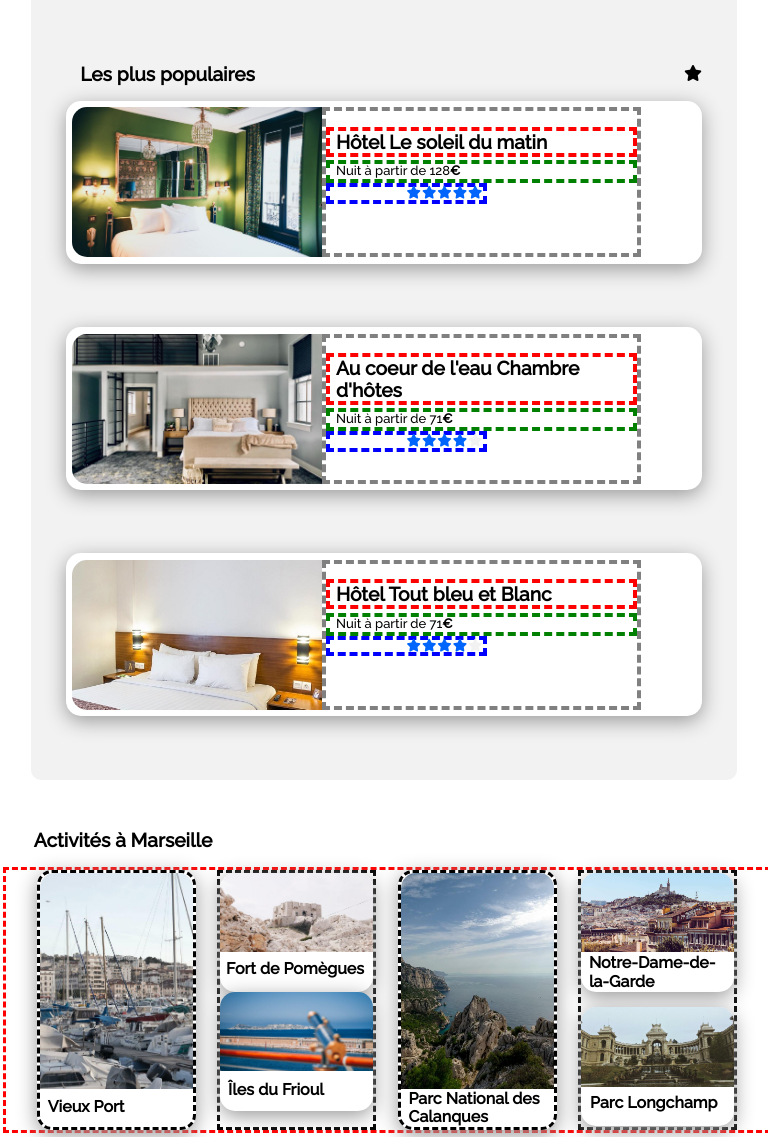
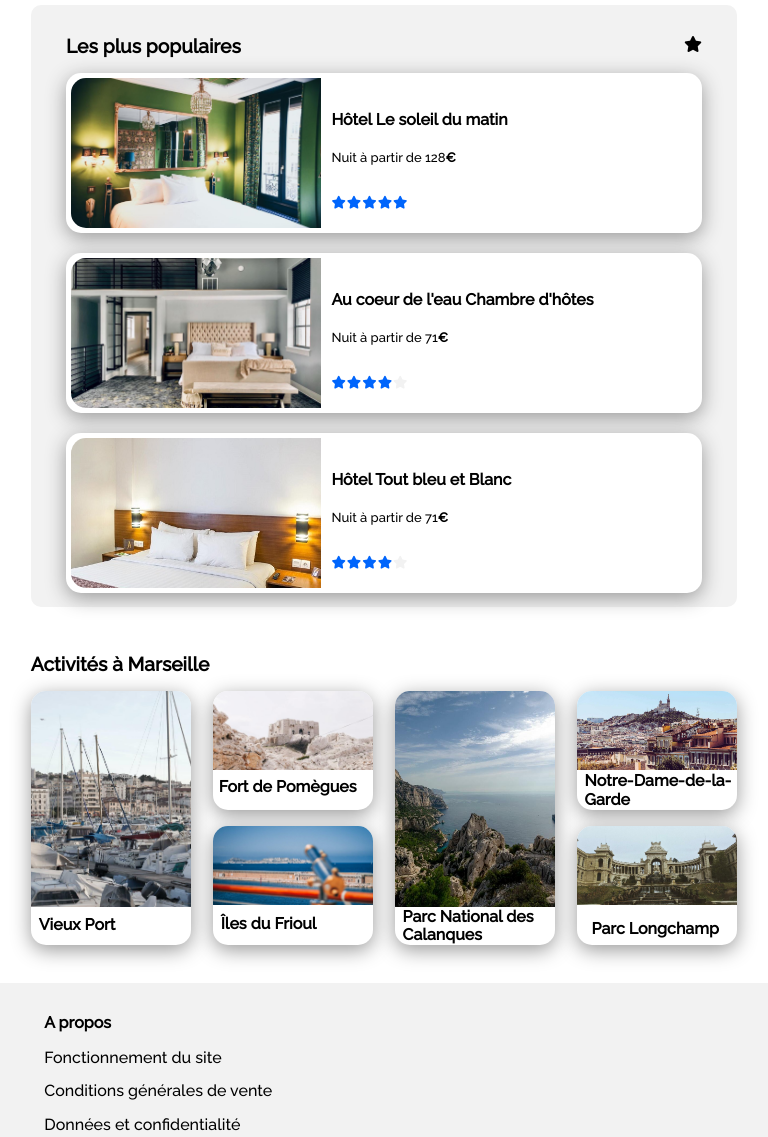
Before and after one commit to devwebrose/OC1Projet, a plain HTML site: page index.html in a window 768 px wide. Shown: the part 1075-2212 px from the top of the page. Drawn offline with Linux system fonts and the light colour scheme.

Commit message:
modifications made on cards and tablet version

```diff
--- a/style.css
+++ b/style.css
@@ -1,4 +1,3 @@
-
 body {
     font-family: 'Raleway', sans-serif;
     margin: 0;
@@ -193,7 +192,7 @@ body {
 .romance a:hover,
 .animals a:hover,
 .room_card a:hover,
-    .popular_card a:hover,
+.popular_cards a:hover,
 .big_card_1 a:hover,
 .big_card_2 a:hover,
 .small_card_1 a:hover,
@@ -202,6 +201,7 @@ body {
 .small_card_4 a:hover {
     color: #0065FC;
 }
+
 
 .info_part {
     display: flex;
@@ -255,11 +255,12 @@ body {
 }
 
 .rooms_cards {
+    width: auto;
     height: 70%;
-        justify-content: space-between;
-        width: auto;
     display: flex;
     flex-direction: column;
+    justify-content: space-between;
+    margin-bottom: 50px;
 }
 
 .first_line,
@@ -269,7 +270,6 @@ body {
     justify-content: space-between;
     width: 100%;
     gap: 2%;
-        border: greenyellow dashed 4px;
 }
 
 .room_card {
@@ -365,7 +365,6 @@ body {
     height: 120px;
     background-color: white;
     box-shadow: 0px 5px 20px #999;
-        transition: .1s;
 }
 
 .popular_image {
@@ -380,6 +379,9 @@ body {
 }
 
 .popular_body {
+    display: flex;
+    flex-direction: column;
+    justify-content: space-around;
     padding-left: 12px;
     width: 50%;
 }
@@ -393,7 +395,6 @@ body {
 
 .popular_body p {
     margin-top: 1%;
-        margin-bottom: 20px;
     font-size: small;
 }
 
@@ -402,13 +403,11 @@ body {
     justify-content: flex-start;
     font-size: 40%;
     gap: 1px;
-        border: green dashed 2px;
 }
 
 .activities {
     width: 100%;
     justify-content: flex-start;
-        border: white dashed;
     margin: 30px 0px 30px 0px;
 }
 
@@ -421,16 +420,14 @@ body {
     display: flex;
     justify-content: space-between;
     gap: 30px;
-        border: red dashed 3px;
 }
 
 .big_card_1,
 .big_card_2 {
     width: 25%;
-        height: auto;
+    height: 360px;
     border-radius: 15px;
     box-shadow: 0px 5px 20px #999;
-        border: black dashed 3px;
 }
 
 .big_image {
@@ -448,15 +445,17 @@ body {
 
 .big_card_1 h3,
 .big_card_2 h3,
-    .small_card_2 h3 {
-        margin-top: 6%;
-        margin-left: 6%;
+.small_cards_part h3 {
+    margin-top: 15px;
+    margin-left: 15px;
     font-size: medium;
 }
 
 .small_cards_part {
     width: 25%;
-        border: black dashed 3px;
+    display: flex;
+    flex-direction: column;
+    justify-content: space-between;
 }
 
 .small_card_1 {
@@ -469,13 +468,6 @@ body {
     width: 100%;
     height: 75%;
     border-radius: 15px 15px 0px 0px;
-    }
-
-    .small_card_1 h3,
-    .small_card_4 h3 {
-        margin-top: 5%;
-        margin-left: 6%;
-        font-size: medium;
 }
 
 .small_card_2 {
@@ -494,8 +486,6 @@ body {
     height: 160px;
     border-radius: 15px;
     box-shadow: 0px 5px 20px #999;
-        margin-bottom: 10%;
-        transition: .1s;
 }
 
 .small_card_3 .small_image {
@@ -504,17 +494,10 @@ body {
     border-radius: 15px 15px 0px 0px;
 }
 
-    .small_card_3 h3 {
-        margin-top: 4%;
-        margin-left: 6%;
-        font-size: medium;
-    }
-
 .small_card_4 {
     height: 162px;
     border-radius: 15px;
     box-shadow: 0px 5px 20px #999;
-        transition: .1s;
 }
 
 .small_card_4 .small_image {
@@ -537,7 +520,7 @@ body {
     justify-content: flex-start;
     background-color: #F2F2F2;
     padding-top: 2%;
-        gap: 200px;
+    gap: 17%;
 }
 
 footer h3 {
@@ -706,13 +689,11 @@ body {
     }
 
     .rooms_marseille {
-        padding-left: 3%;
-        padding-right: 3%;
         width: auto;
+        padding-left: 5%;
+        padding-right: 5%;
         margin-bottom: 3%;
     }
-
-    .rooms_marseille h2 {}
 
     .rooms_cards {
         justify-content: space-around;
@@ -730,12 +711,10 @@ body {
         margin-left: 1%;
     }
 
-
     .rooms_marseille h3,
     .card_body p {
         margin-left: 5%;
     }
-
 
     .stars {
         margin-left: 5%;
@@ -749,54 +728,42 @@ body {
 
     aside {
         padding: 0;
+        padding-top: 2%;
         width: auto;
     }
 
     .most_popular_title {
-        margin-top: 8%;
         margin-bottom: 0;
-        padding-left: 7%;
+        padding-left: 5%;
         padding-right: 5%;
+
     }
 
     .popular_cards {
-        height: auto;
-        padding-left: 5%;
-        padding-right: 5%;
-        padding-top: 0;
-        margin-bottom: 0;
+        padding: 0 5% 2% 5%;
+        margin: 0;
+        display: flex;
+        gap: 20px;
     }
 
     .popular_card {
         height: 150px;
-        padding: 1%;
+        margin: 0;
+        margin-right: 0;
     }
 
-    .popular_body{
-        border: grey dashed 4px;
-        padding-left: 0;
+    .popular_body {
+        padding-left: 10px;
+        display: flex;
+        flex-direction: column;
+        justify-content: space-evenly;
+
     }
 
     .popular_card h3 {
-        font-size: larger;
+        font-size: medium;
         width: auto;
-        padding-left: 2%;
         margin-bottom: 0;
-        border: red dashed 4px;
-
-    }
-
-    .popular_body p {
-        margin-bottom: 0;
-        padding-left: 2%;
-        border: green dashed 4px;
-    }
-
-    .stars_pop
-    {
-        border: blue dashed 4px;
-        padding-left: 10%;
-        position: absolute;
     }
 
     .activities {
@@ -1104,6 +1071,10 @@ body {
         margin-left: 3%;
     }
 
+    .rooms_marseille h3 {
+        font-size: medium;
+    }
+
     .stars {
         margin-top: 1%;
         margin-left: 3%;
@@ -1153,10 +1124,11 @@ body {
         height: 70%;
     }
 
-    .small_card_1
-    {
-        margin-bottom: 25px;
+    .small_card_1,
+    .small_card_3 {
+        margin-bottom: 30px;
     }
+
     .small_card_1 .small_image,
     .small_card_2 .small_image,
     .small_card_4 .small_image {
```
Lines whose indentation alone changed are shown as unchanged.
